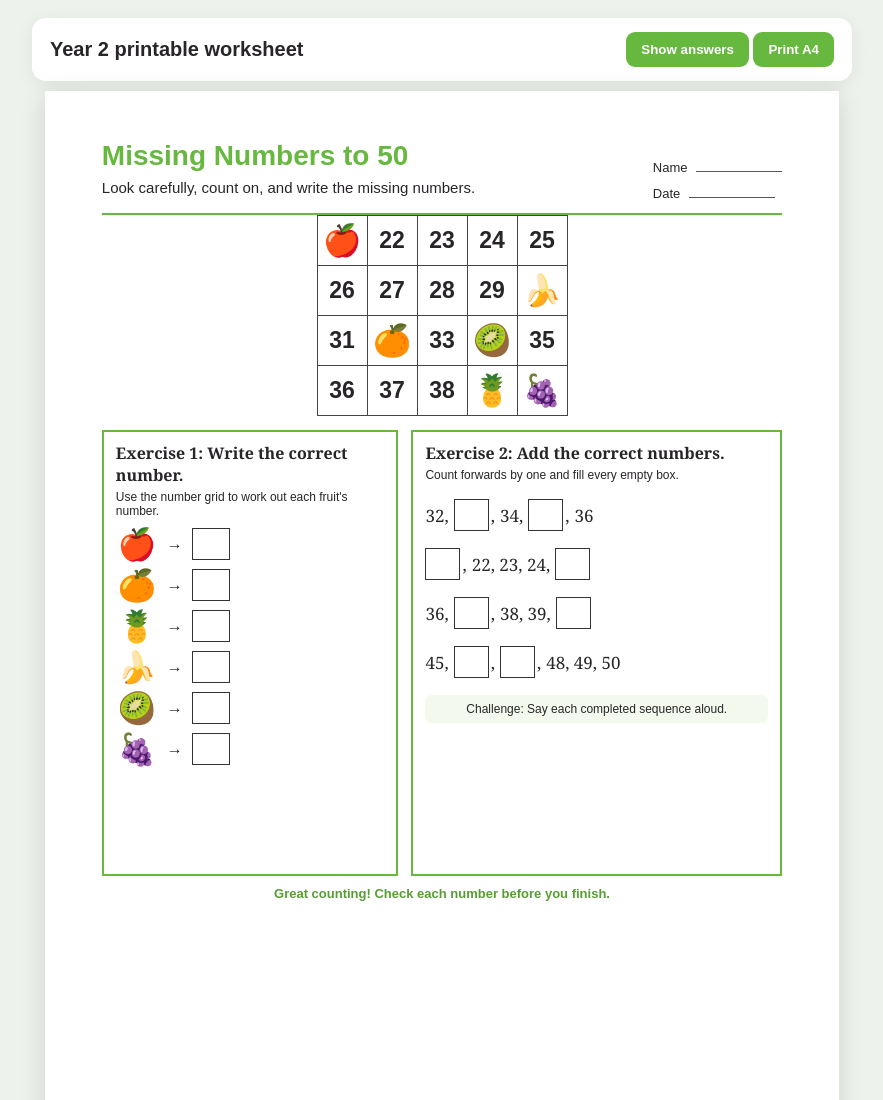
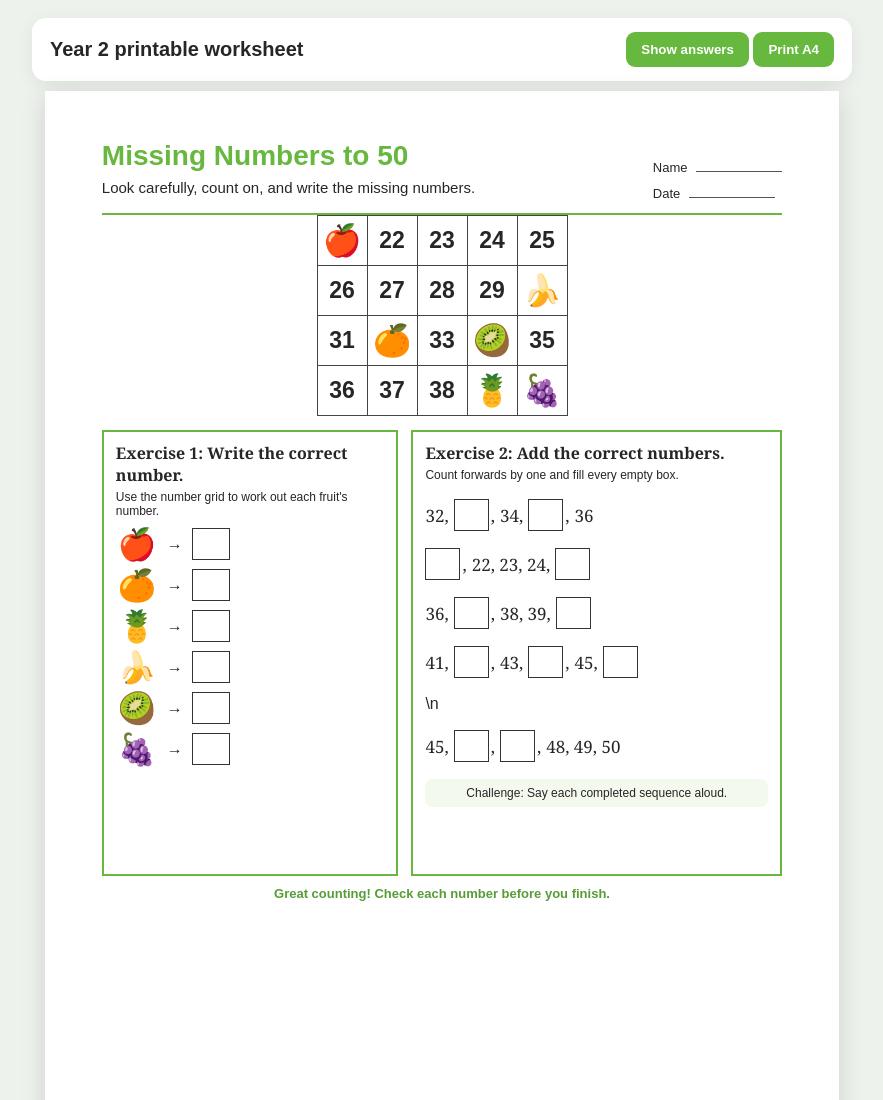
Before and after one commit to Species84720/classroom-resources, a plain HTML site: page resources/year-2-missing-numbers-to-50/index.html in a window 1280 px wide. Shown: the top 1100 px of the page, without its empty margins (198-1081 px from the left). Drawn offline with Linux system fonts and the light colour scheme.

Commit message:
Add 41 to 46 missing-number sequence

```diff
--- a/resources/year-2-missing-numbers-to-50/index.html
+++ b/resources/year-2-missing-numbers-to-50/index.html
@@ -61,7 +61,7 @@ footer{text-align:center;color:#579d35;font-weight:700;margin-top:10px;font-size
   <div class="sequence"><span>32,</span><span class="answer-box">33</span><span class="comma">,</span><span>34,</span><span class="answer-box">35</span><span class="comma">,</span><span>36</span></div>
   <div class="sequence"><span class="answer-box">21</span><span class="comma">,</span><span>22, 23, 24,</span><span class="answer-box">25</span></div>
   <div class="sequence"><span>36,</span><span class="answer-box">37</span><span class="comma">,</span><span>38, 39,</span><span class="answer-box">40</span></div>
-  <div class="sequence"><span>45,</span><span class="answer-box">46</span><span class="comma">,</span><span class="answer-box">47</span><span class="comma">,</span><span>48, 49, 50</span></div>
+  <div class="sequence"><span>41,</span><span class="answer-box">42</span><span class="comma">,</span><span>43,</span><span class="answer-box">44</span><span class="comma">,</span><span>45,</span><span class="answer-box">46</span></div>\n  <div class="sequence"><span>45,</span><span class="answer-box">46</span><span class="comma">,</span><span class="answer-box">47</span><span class="comma">,</span><span>48, 49, 50</span></div>
   <p class="note">Challenge: Say each completed sequence aloud.</p>
 </section>
 </div>
```
